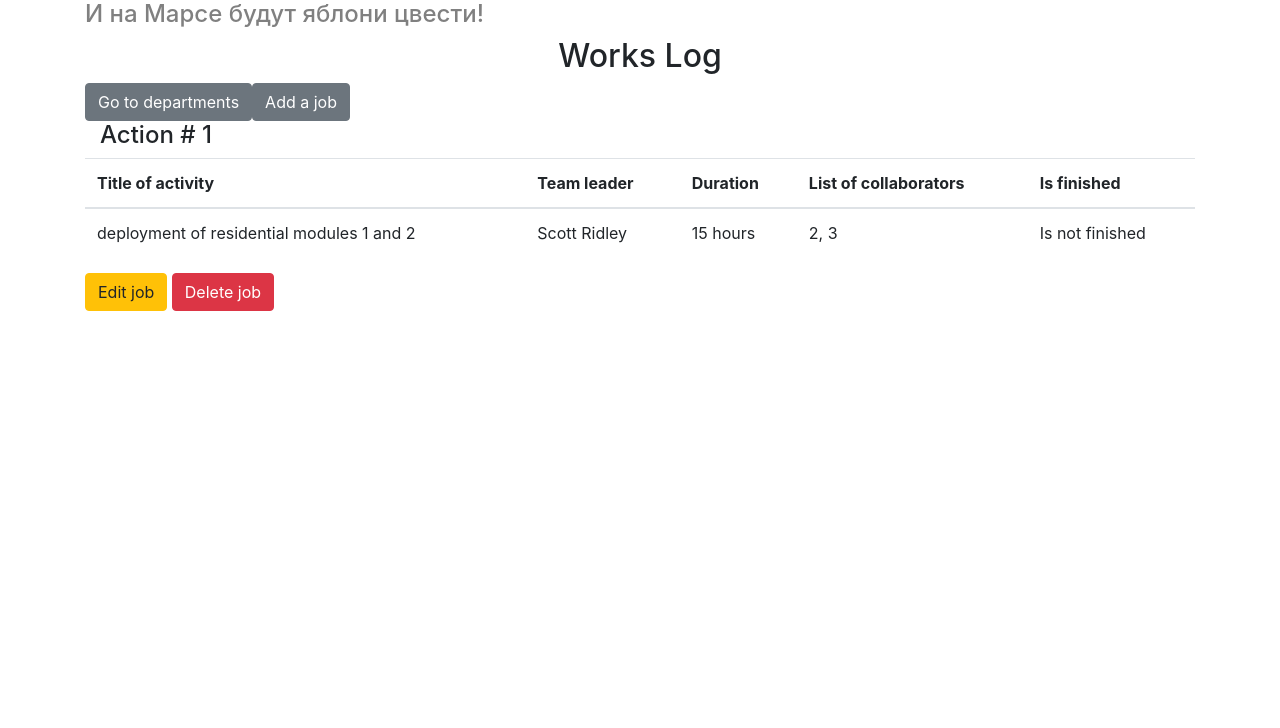
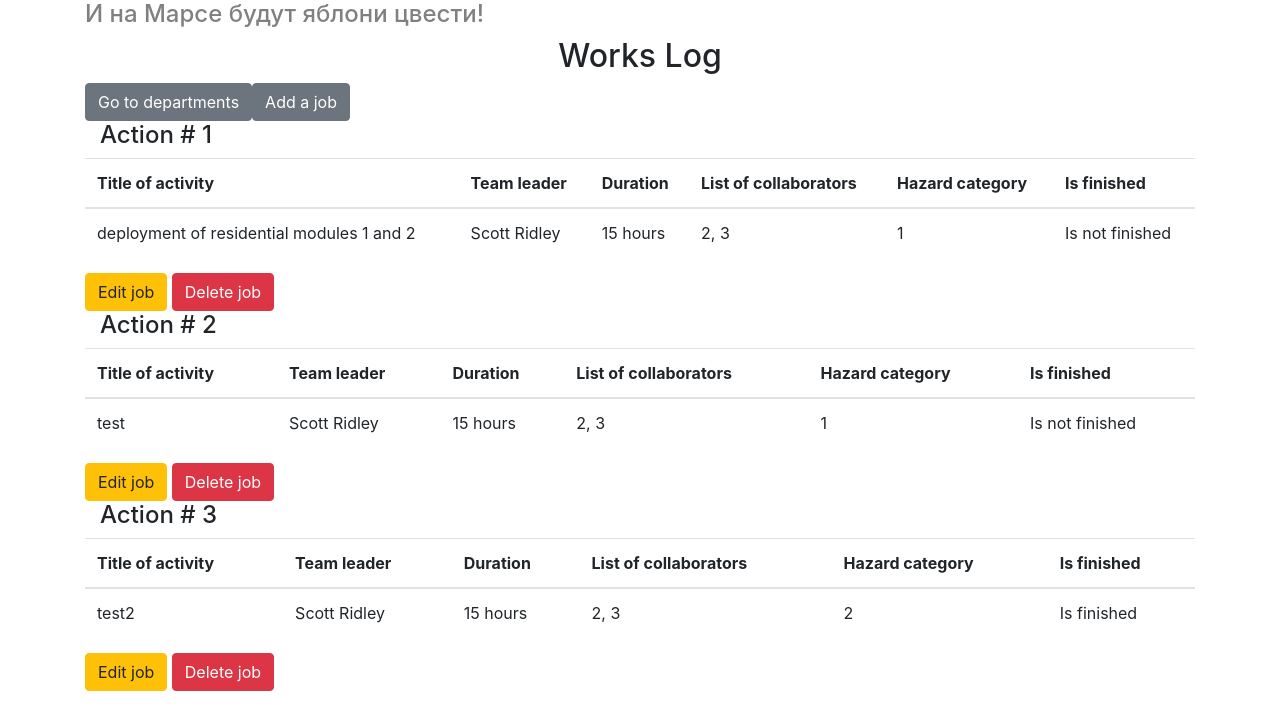
Before and after one commit to PetyaVasya/Yandex_sqlalchemy, a Flask app: page / in a window 1280 px wide. Shown: the part 72-800 px from the top of the page. Run offline with Flask 2, Linux system fonts and the light colour scheme; a user stored in the database is signed in; data comes from the database, SQL or seed files in the repository; parts of the project's set-up code (start-up, migrations or seed data) failed here and were passed over; some libraries are stand-ins or nearby versions.

Commit message:
Flask-SQLAlchemy >> Дополнительные >> Вспомогательная таблица

```diff
--- a/data/__all_models.py
+++ b/data/__all_models.py
@@ -2,3 +2,4 @@ from . import news
 from . import users
 from . import jobs
 from . import department
+from . import category
--- a/data/jobs.py
+++ b/data/jobs.py
@@ -16,3 +16,5 @@ class Jobs(SqlAlchemyBase, SerializerMixin):
     start_date = Column(DateTime, nullable=True)
     end_date = Column(DateTime, nullable=True)
     is_finished = Column(Boolean)
+    category_id = Column(Integer, ForeignKey("category.id"))
+    category = orm.relation("Category")
--- a/main.py
+++ b/main.py
@@ -8,6 +8,7 @@ from sqlalchemy import or_
 
 from data import db_session, __all_models
 import forms
+from data.category import Category
 from data.department import Department
 from data.jobs import Jobs
 from data.users import User
@@ -265,8 +266,8 @@ def init_users():
 def init_jobs():
     session = db_session.create_session()
     session.query(Jobs).delete()
-    session.add(
-        Jobs(
+    session.query(Category).delete()
+    job = Jobs(
             team_leader=1,
             job="deployment of residential modules 1 and 2",
             work_size=15,
@@ -274,7 +275,29 @@ def init_jobs():
             start_date=datetime.now(),
             is_finished=False,
         )
+    session.add(job)
+    cat = Category(name="Important")
+    cat.jobs.append(job)
+    job2 = Jobs(
+        team_leader=1,
+        job="test",
+        work_size=15,
+        collaborators="2, 3",
+        start_date=datetime.now(),
+        is_finished=False,
     )
+    cat.jobs.append(job2)
+    job3 = Jobs(
+        team_leader=1,
+        job="test2",
+        work_size=15,
+        collaborators="2, 3",
+        start_date=datetime.now(),
+        is_finished=True,
+    )
+    cat2 = Category(name="Something")
+    cat2.jobs.append(job3)
+    session.add_all((job, job2, job3, cat, cat2))
     session.commit()
 
 
--- a/templates/index.html
+++ b/templates/index.html
@@ -22,6 +22,7 @@
                 <th scope="col">Team leader</th>
                 <th scope="col">Duration</th>
                 <th scope="col">List of collaborators</th>
+                <th scope="col">Hazard category</th>
                 <th scope="col">Is finished</th>
             </tr>
             </thead>
@@ -31,6 +32,7 @@
                 <td>{{job.leader.fullname}}</td>
                 <td>{{job.work_size}} hours</td>
                 <td>{{job.collaborators}}</td>
+                <td>{%if job.category%}{{job.category_id}}{% else %}-{% endif %}</td>
                 <td>{%if job.is_finished %}Is finished{%else%}Is not finished{%endif%}</td>
             </tr>
             </tbody>
```
Also changed, not shown: data/category.py (added, +12 -0 lines).
